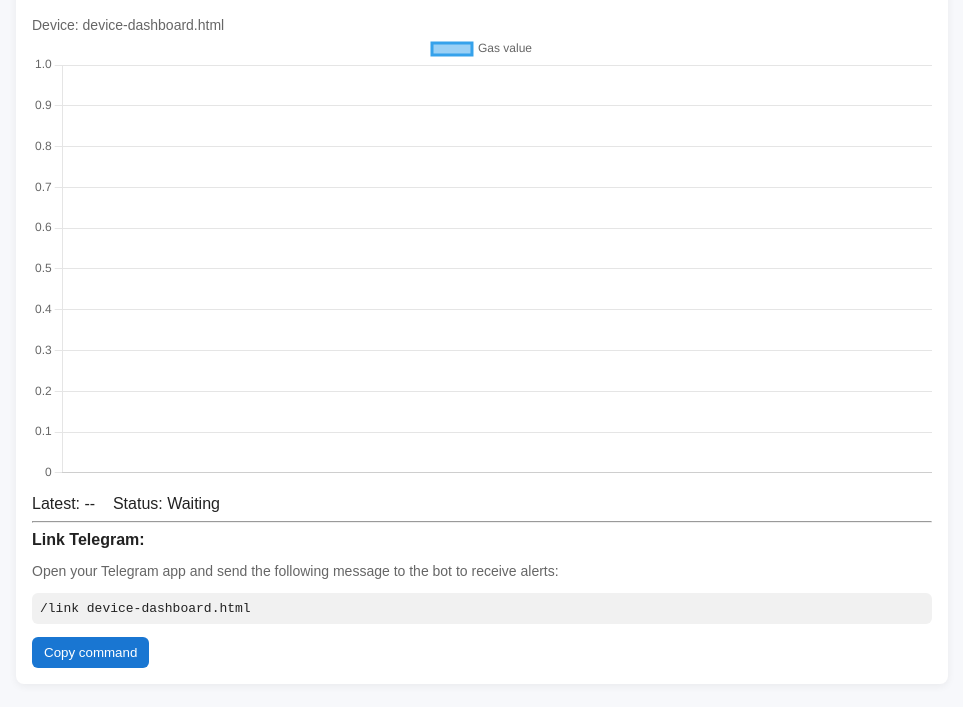
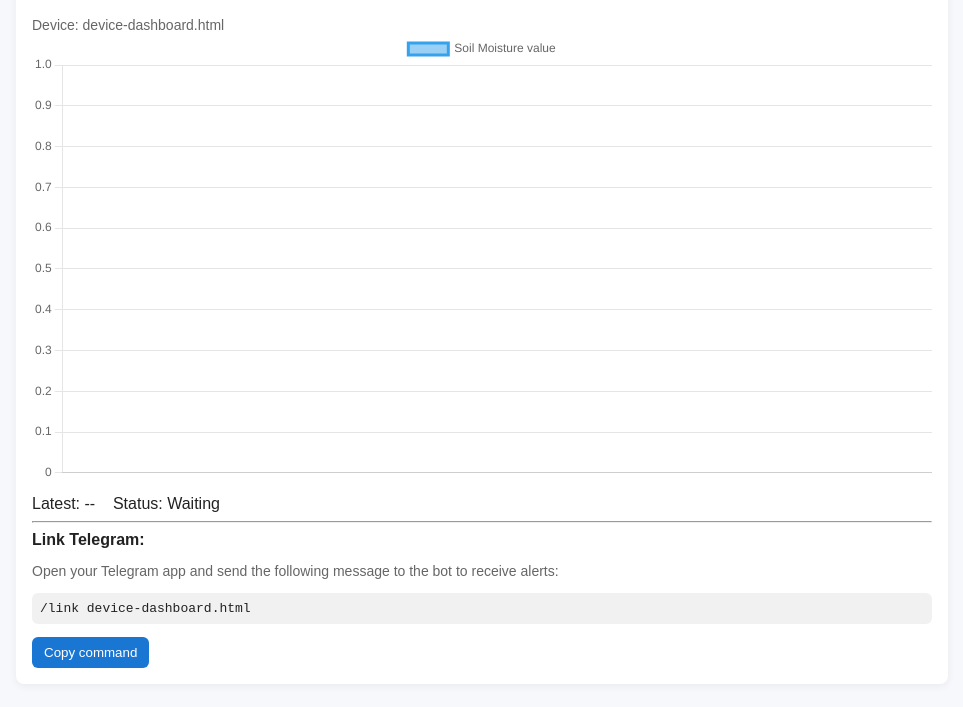
Before and after one commit to hetspkn-code/plant-watering-iot, a website: page public/device-dashboard.html in a window 1280 px wide. Shown: the part 63-770 px from the top of the page, without its empty margins (158-1121 px from the left). Drawn offline with nearby package versions, Linux system fonts and the light colour scheme; no server answers.

Commit message:
Update device-dashboard.html

```diff
--- a/public/device-dashboard.html
+++ b/public/device-dashboard.html
@@ -44,7 +44,7 @@
   let labels = [], data = [];
   const chart = new Chart(ctx, {
     type: 'line',
-    data: { labels, datasets: [{ label: 'Gas value', data, fill:false, tension:0.3, pointRadius:0 }] },
+    data: { labels, datasets: [{ label: 'Soil Moisture value', data, fill:false, tension:0.3, pointRadius:0 }] },
     options: { responsive:true, scales: { y: { beginAtZero:true } } }
   });
 
```
